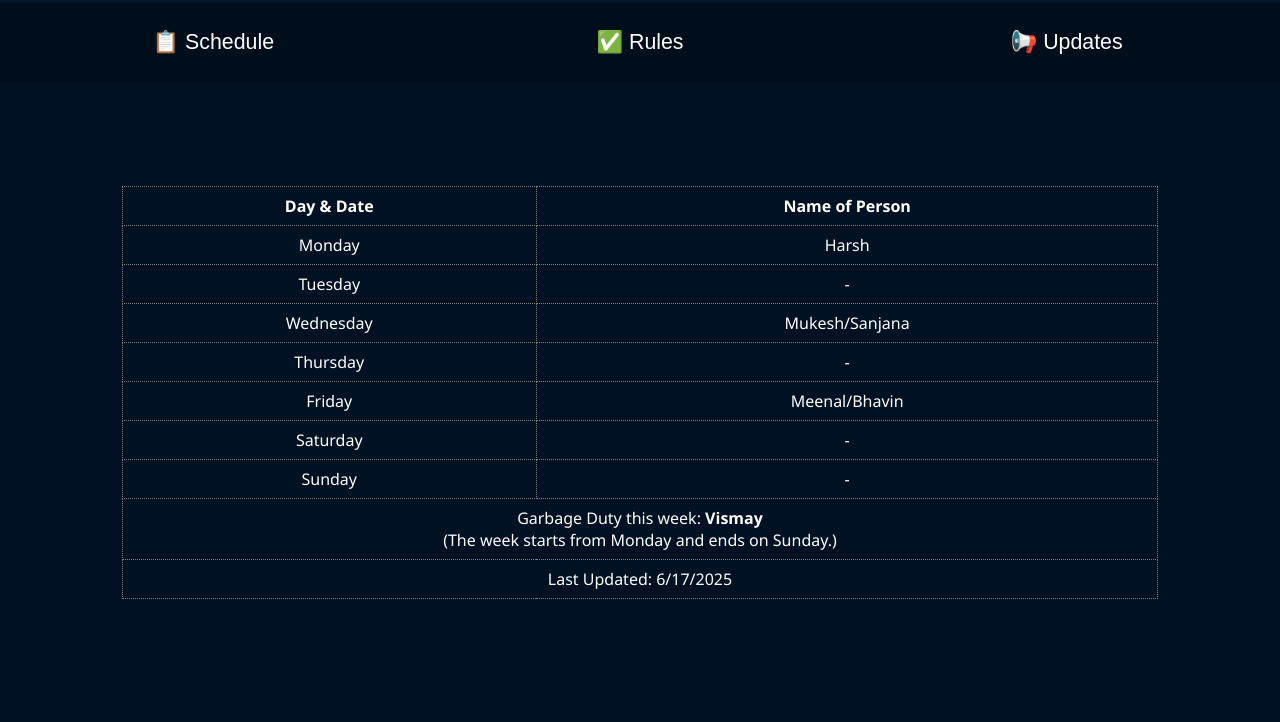
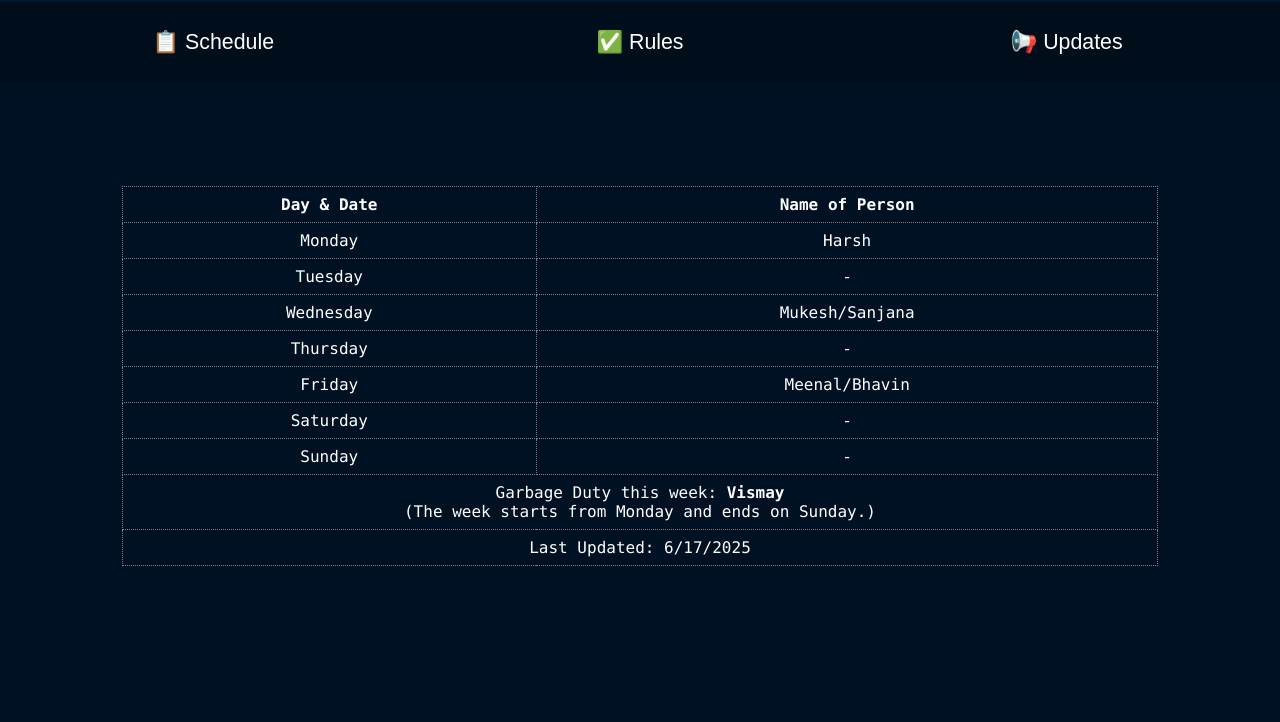
Before and after one commit to vismayy/houserules, a plain HTML site: page index.html in a window 1280 px wide. Shown: the part 78-800 px from the top of the page. Drawn offline with Linux system fonts and the light colour scheme.

Commit message:
Initial Commit

```diff
--- a/css/style.css
+++ b/css/style.css
@@ -6,7 +6,7 @@ html, body{
         margin:0;
         padding:0;
     /*fonts*/
-        font-family: 'Segoe UI', Tahoma, Geneva, Verdana, sans-serif;
+        font-family: Consolas, "Lucida Console", monospace;
 }
 
 div.mainpage {
```
